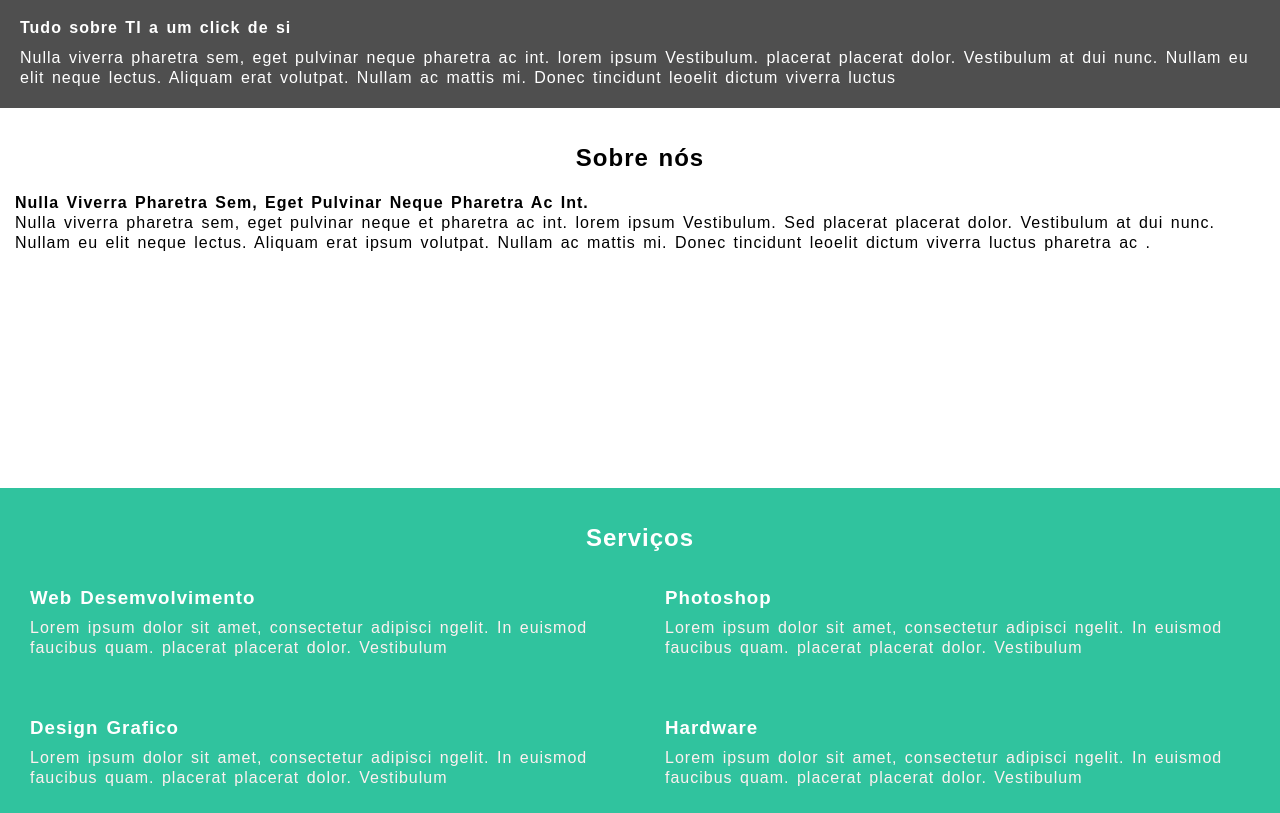
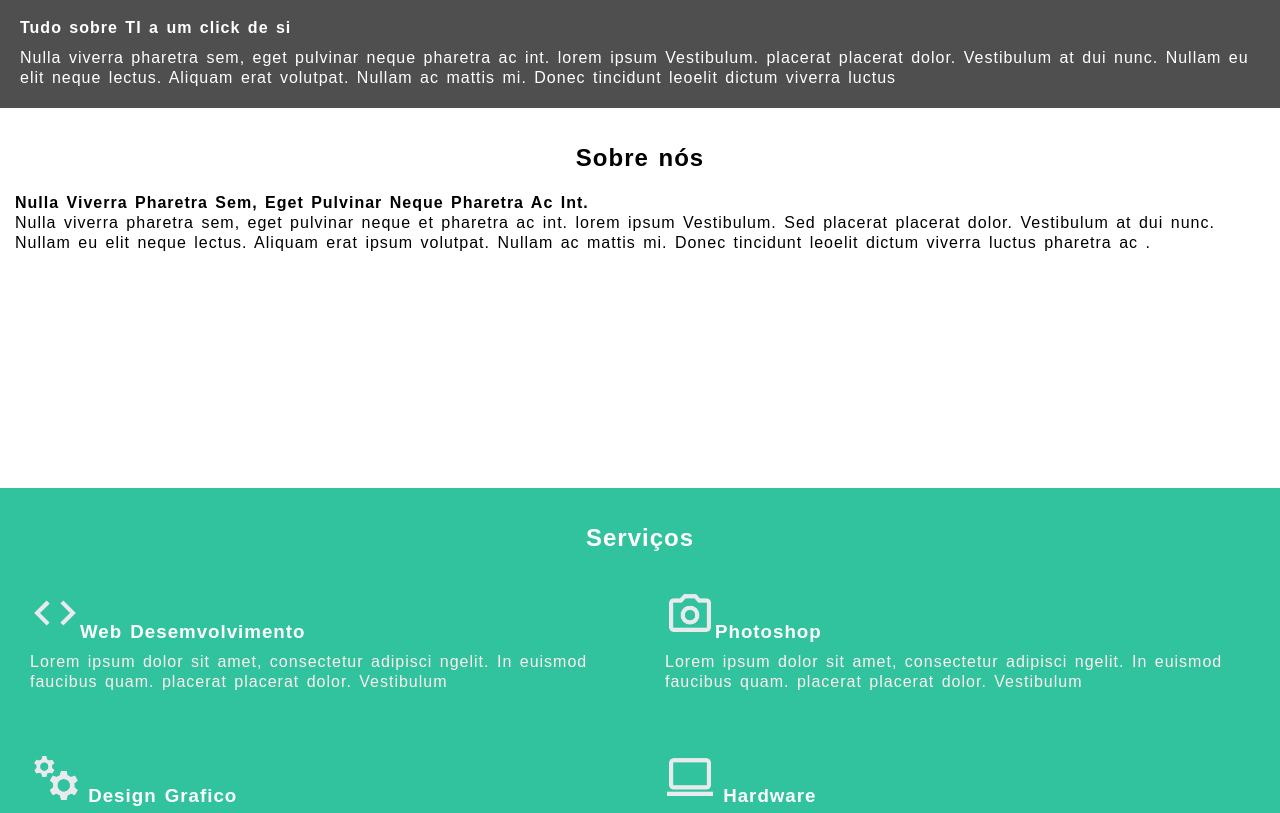
Before and after one commit to DelfioAndre/Globa-Tech, a plain HTML site: page index.html in a window 1280 px wide. Shown: the part 108-921 px from the top of the page. Drawn offline with Linux system fonts and the light colour scheme.

Commit message:
icons na div servic

```diff
--- a/css/style.css
+++ b/css/style.css
@@ -42,7 +42,7 @@ header h2 {
     color: var(--cor1);
     font-size: 2em;
     margin: 30px;
-    flex: 0 0 200px;
+    flex: 0 0 300px;
     /*flex-basis: 200px;*/
 
 }
--- a/index.html
+++ b/index.html
@@ -1,5 +1,5 @@
 <!DOCTYPE html>
-<html lang="pt-p">
+<html lang="pt-pt">
 <head>
     <meta charset="UTF-8">
     <meta name="viewport" content="width=device-width, initial-scale=1.0">
@@ -52,24 +52,24 @@
             <article>
 
                 <div class="esq">
-                    <h3>Web Desemvolvimento </h3>
+                    <h3><img src="icons/dev.png" alt="png" width="50px">Web Desemvolvimento </h3>
                     <p>Lorem ipsum dolor sit amet, consectetur adipisci ngelit. In euismod faucibus quam. placerat placerat dolor. Vestibulum</p>
                 </div>
 
                 <div class="dir">
-                    <h3>Photoshop</h3>
+                    <h3> <img src="icons/phot2.png" alt="png" width="50px">Photoshop</h3>
 
                     <p>Lorem ipsum dolor sit amet, consectetur adipisci ngelit. In euismod faucibus quam. placerat placerat dolor. Vestibulum</p>
                 </div>
 
                 <div class="esq">
-                    <h3>Design Grafico</h3>
+                    <h3><img src="icons/set.png" alt="png" width="50px"> Design Grafico</h3>
 
                     <p>Lorem ipsum dolor sit amet, consectetur adipisci ngelit. In euismod faucibus quam. placerat placerat dolor. Vestibulum</p>
                 </div>
 
                 <div class="dir">
-                    <h3>Hardware</h3>
+                    <h3><img src="icons/pc.png" alt="png" width="50px"> Hardware</h3>
                     <p>Lorem ipsum dolor sit amet, consectetur adipisci ngelit. In euismod faucibus quam. placerat placerat dolor. Vestibulum</p>
                 </div>
         </article>
```
Also changed, not shown: icons/dev.png (added), icons/hard.png (added), icons/headphone.png (added), icons/pc.png (added), icons/phot.png (added), icons/phot2.png (added), icons/set.png (added).
